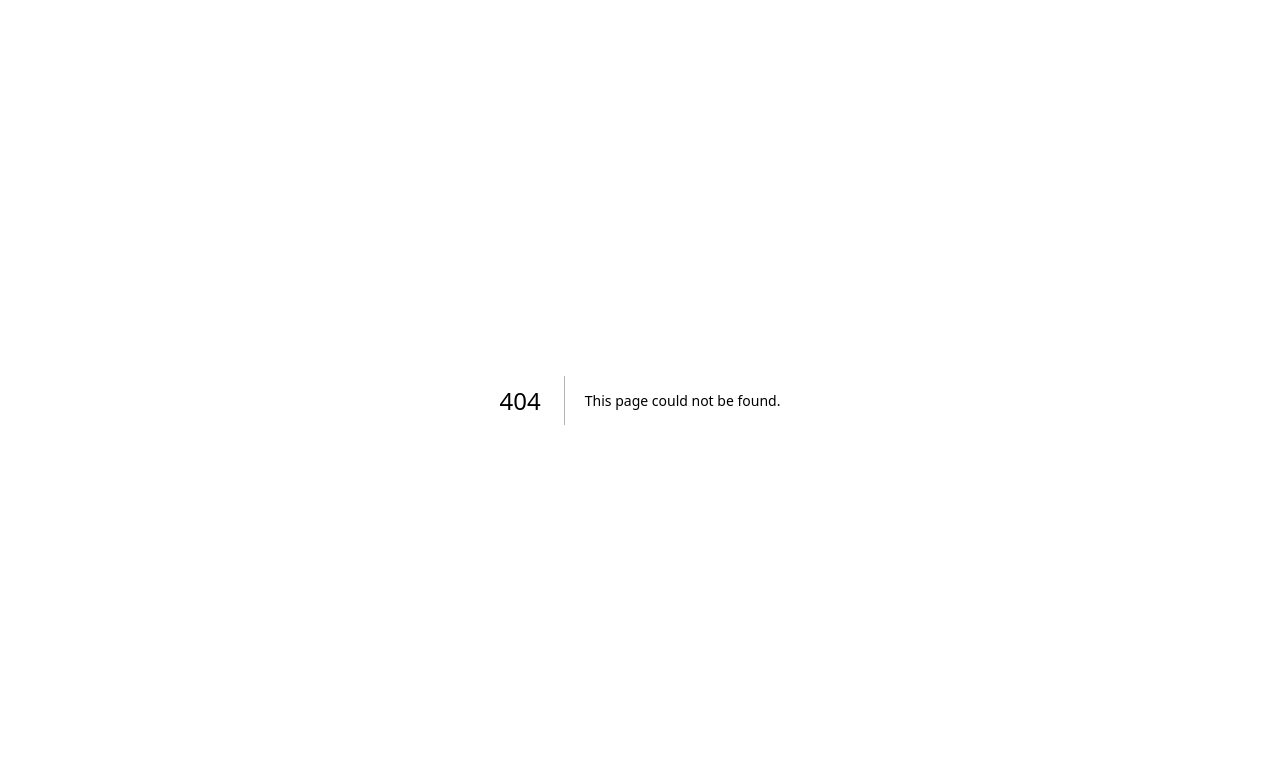
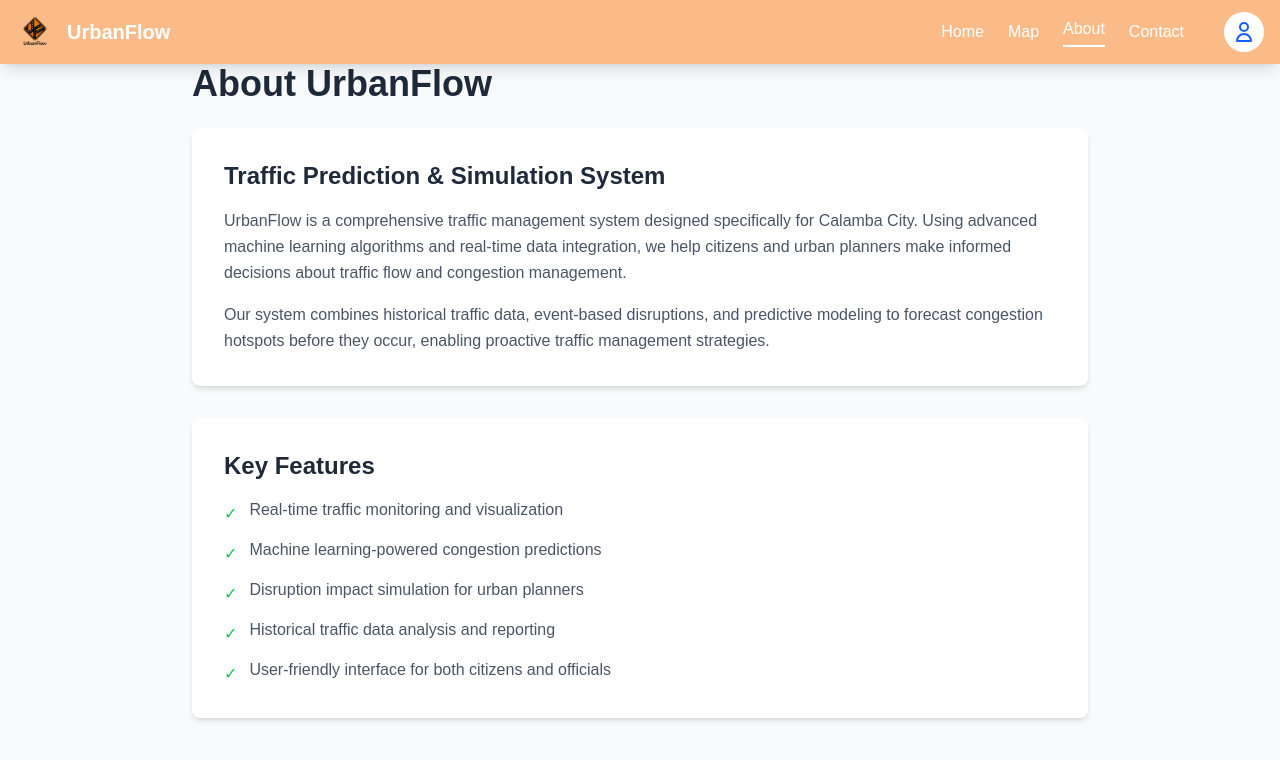
Before and after one commit to spadidoo/UrbanFlow, a Next.js app in the folder frontend/: page /about in a window 1280 px wide. Before the commit this address had no page. Shown: the top 760 px of the page. Built offline with nearby package versions, Linux system fonts and the light colour scheme.

Commit message:
About Page

```diff
--- /dev/null
+++ b/frontend/app/about/page.jsx
@@ -0,0 +1,65 @@
+import Navbar from '@/components/Navbar'
+
+export default function AboutPage() {
+  return (
+    <div className="min-h-screen bg-gray-50">
+      <Navbar />
+
+      <main className="container mx-auto px-4 py-16">
+        <div className="max-w-4xl mx-auto">
+          {/* Header */}
+          <h1 className="text-4xl font-bold text-gray-800 mb-6">
+            About UrbanFlow
+          </h1>
+
+          {/* Introduction */}
+          <div className="bg-white rounded-lg shadow-md p-8 mb-8">
+            <h2 className="text-2xl font-bold text-gray-800 mb-4">
+              Traffic Prediction & Simulation System
+            </h2>
+            <p className="text-gray-600 leading-relaxed mb-4">
+              UrbanFlow is a comprehensive traffic management system designed specifically
+              for Calamba City. Using advanced machine learning algorithms and real-time
+              data integration, we help citizens and urban planners make informed decisions
+              about traffic flow and congestion management.
+            </p>
+            <p className="text-gray-600 leading-relaxed">
+              Our system combines historical traffic data, event-based disruptions, and
+              predictive modeling to forecast congestion hotspots before they occur, enabling
+              proactive traffic management strategies.
+            </p>
+          </div>
+
+          {/* Features */}
+          <div className="bg-white rounded-lg shadow-md p-8 mb-8">
+            <h2 className="text-2xl font-bold text-gray-800 mb-4">
+              Key Features
+            </h2>
+            <ul className="space-y-3 text-gray-600">
+              <li className="flex items-start gap-3">
+                <span className="text-green-500 mt-1">✓</span>
+                <span>Real-time traffic monitoring and visualization</span>
+              </li>
+              <li className="flex items-start gap-3">
+                <span className="text-green-500 mt-1">✓</span>
+                <span>Machine learning-powered congestion predictions</span>
+              </li>
+              <li className="flex items-start gap-3">
+                <span className="text-green-500 mt-1">✓</span>
+                <span>Disruption impact simulation for urban planners</span>
+              </li>
+              <li className="flex items-start gap-3">
+                <span className="text-green-500 mt-1">✓</span>
+                <span>Historical traffic data analysis and reporting</span>
+              </li>
+              <li className="flex items-start gap-3">
+                <span className="text-green-500 mt-1">✓</span>
+                <span>User-friendly interface for both citizens and officials</span>
+              </li>
+            </ul>
+          </div>
+        </div>
+      </main>
+    </div>
+  )
+}
```
